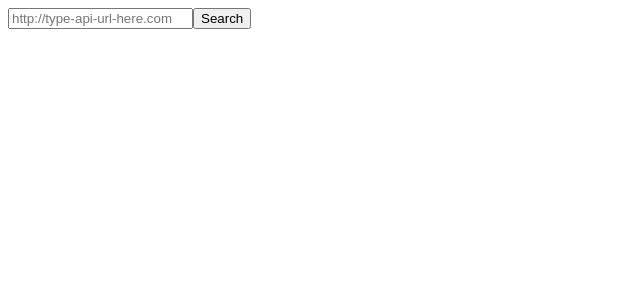
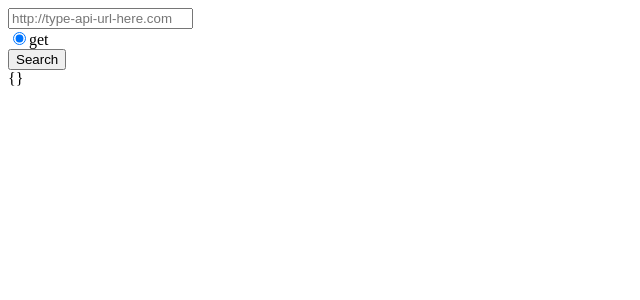
Before and after one commit to kat-sauma/react-postman-clone, a React app: page / in a window 1280 px wide. Shown: the top 300 px of the page, without its empty margins (0-640 px from the left). Built offline with nearby package versions, Linux system fonts and the light colour scheme.

Commit message:
controls component renders get method change, display component renders results, test runs with matching snapshot

```diff
--- a/src/components/Controls.jsx
+++ b/src/components/Controls.jsx
@@ -1,7 +1,7 @@
 import React from 'react';
 import PropTypes from 'prop-types';
 
-const Controls = ( { url, onUrlChange, onSubmit }) => (
+const Controls = ( { url, onUrlChange, onMethodChange, onSubmit }) => (
         <form onSubmit={onSubmit}>
             <input
                 id='url'
@@ -11,6 +11,28 @@ const Controls = ( { url, onUrlChange, onSubmit }) => (
                 placeholder='http://type-api-url-here.com'
                 aria-label='url'
             />
+            <section
+                role='radio-button-methods'
+                className='radio-buttons'
+                >
+
+                <input
+                    id='get'
+                    type='radio'
+                    name='method'
+                    value='get'
+                    onChange={onMethodChange}
+                    defaultChecked
+                />
+                <label
+                    className='radio-label'
+                    htmlFor='get'
+                    aria-label='get'>
+                        get
+                </label>
+
+
+                </section>
             <button className='find-clothes' aria-label='find clothes'>Search</button>
         </form>
 );
@@ -18,6 +40,7 @@ const Controls = ( { url, onUrlChange, onSubmit }) => (
 Controls.propTypes = {
     url: PropTypes.string.isRequired,
     onUrlChange: PropTypes.func.isRequired,
+    onMethodChange: PropTypes.func.isRequired,
     onSubmit: PropTypes.func.isRequired
 };
 
--- a/src/components/Display.jsx
+++ b/src/components/Display.jsx
@@ -0,0 +1,21 @@
+import React from 'react'
+import PropTypes from 'prop-types'
+
+
+const Display = ({ results }) => {
+    return (
+        <section
+            role='contentinfo'
+            aria-label='display results'
+            className='display-results'
+        >
+            {JSON.stringify(results, null, 2)}
+        </section>
+    )
+}
+
+Display.propTypes = {
+    results: PropTypes.any.isRequired
+}
+
+export default Display
--- /dev/null
+++ b/src/components/Spinner.jsx
@@ -0,0 +1,12 @@
+import React from 'react'
+
+const Spinner = () => {
+
+        return (
+            <figure>
+                <img className='loading-spinner' src='loadingedit3.gif' alt='loading-spinner' aria-label='loading spinner' />
+            </figure>
+        )
+    }
+
+export default Spinner;
--- a/src/containers/ClothesContainer.jsx
+++ b/src/containers/ClothesContainer.jsx
@@ -1,12 +1,15 @@
 import React, { Component } from 'react'
 import Controls from '../components/Controls';
+import Display from '../components/Display';
 import { httpCall } from '../service/ApiCall';
+import Spinner from '../components/Spinner';
 
 export default class ClothesContainer extends Component {
 state = {
     loading: false,
     url: '',
-    // method: false,
+    method: '',
+    results: {},
     // body: ''
 };
 
@@ -15,32 +18,40 @@ handleOnChange = ({ target }) => {
     this.setState({ url: target.value });
 };
 
+handleMethodChange = (e) => {
+    this.setState({ method: e.target.value })
+}
 // handle submit -- loading true and then false once loaded
 handleSubmit = async (event) => {
     event.preventDefault();
 
+    const { url } = this.state;
     this.setState({ loading: true });
-    const clothes = await httpCall(this.state.url);
+    const clothes = await httpCall(url);
 
-     this.setState({
-        loading: false,
-        clothes
-    });
+    if (this.state.method === 'get') {
+        let results = clothes;
+        this.setState({ results: results });
+    }
+
+    this.setState({ loading: false });
 };
 
     render() {
-        const { loading, clothes, url } = this.state;
-        if (loading) return <img className='loading-spinner' src='loadingedit3.gif' alt='loading-spinner' aria-label='loading spinner' />;
+        const { loading, clothes, url, results } = this.state;
+        if (loading) return <Spinner />;
 
         return (
-            <section className='organize-closet' aria-label='organize closet'>
+            <main className='organize-closet' aria-label='organize closet'>
                 <Controls
                     url={url}
                     onUrlChange={this.handleOnChange}
+                    onMethodChange={this.handleMethodChange}
                     onSubmit={this.handleSubmit}
 
                 />
-            </section>
-        );
+                <Display results={results} />
+            </main>
+        )
     }
 }
```
Also changed, not shown: 1 other file (tests, documents, lock files or other folders).
